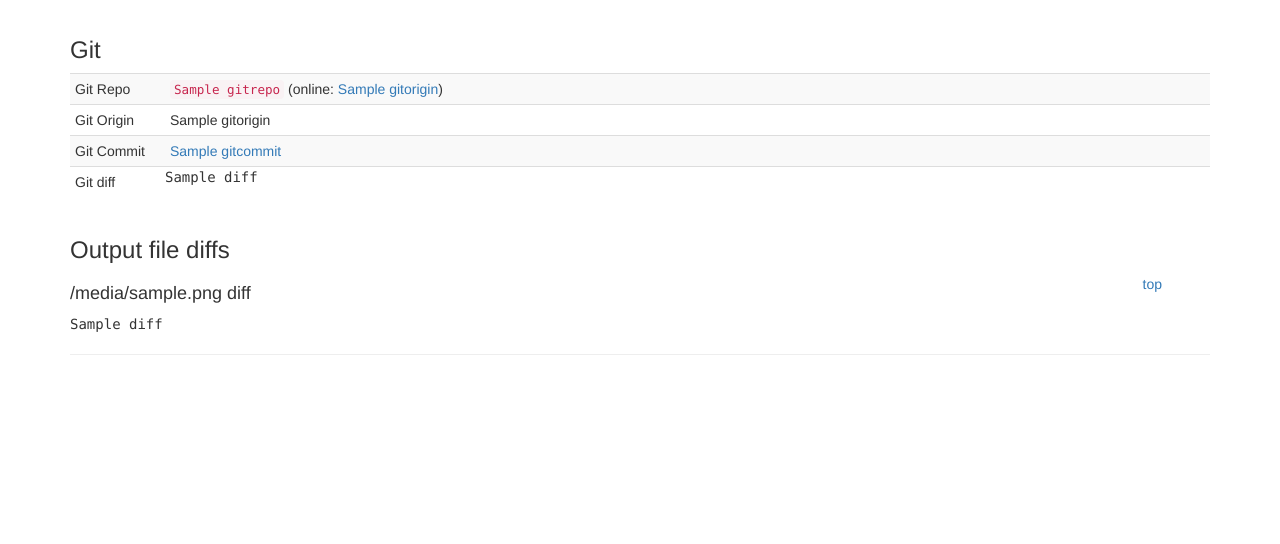
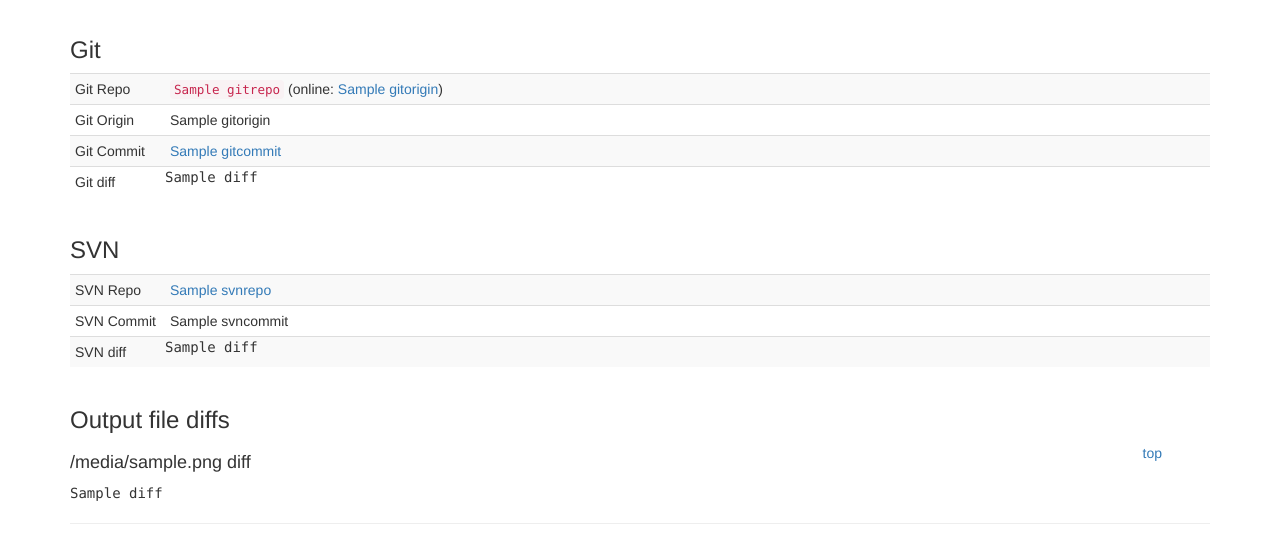
Before and after one commit to recipy/recipy, a Flask app: template recipyGui/templates/details.html in a window 1280 px wide. Shown: the part 875-1419 px from the top of the page. Before the commit the page ends 1230 px from the top, so only its background shows below. Run offline with Flask 2, Linux system fonts and the light colour scheme; the template is opened without the code that fills it: values that come from a table or form of the project are taken from there, most other values are stand-ins (such as "Sample title", 1, 10 or a date in 2020); parts of the project's set-up code (start-up, migrations or seed data) failed here and were passed over; some libraries are stand-ins or nearby versions.

Commit message:
added SVN details to the GUI

```diff
--- a/recipyGui/templates/details.html
+++ b/recipyGui/templates/details.html
@@ -213,6 +213,44 @@
             </div>
         {% endif %}
 
+        {% if run.svnrepo %}
+            <div class="row">
+                <div class="col-md-12">
+                    <h3>SVN</h3>
+                </div>
+            </div>
+
+            <div class="row">
+                <div class="col-md-12">
+                    <table class="table table-striped table-condensed">
+                        <tr>
+                            <td class="col-md-1">SVN Repo</td>
+                            <td>
+                                <a href="{{ run.svnrepo | safe }}">{{ run.svnrepo | safe }}</a>
+                            </td>
+                        </tr>
+                        <tr>
+                            <td class="col-md-1">SVN Commit</td>
+                            <td>
+                                {{ run.svncommit | safe }}
+                            </td>
+                        </tr>
+                        <tr>
+                            <td class="col-md-1">SVN diff</td>
+                            {% if run.diff and run.diff | length > 0 %}
+                                <td style="padding: 0;">
+                                    {{ run.diff | colordiff | highlight(query) | safe }}
+                                </td>
+                            {% else %}
+                                <td>No changes</td>
+                            {% endif %}
+                        </tr>
+                    </table>
+                </div>
+            </div>
+        {% endif %}
+
+
         {% if diffs | length > 0 %}
             <div class="row">
                 <div class="col-md-12">
```
Also changed, not shown: recipyGui/tests/test_recipyGui.py (+37 -1 lines).
